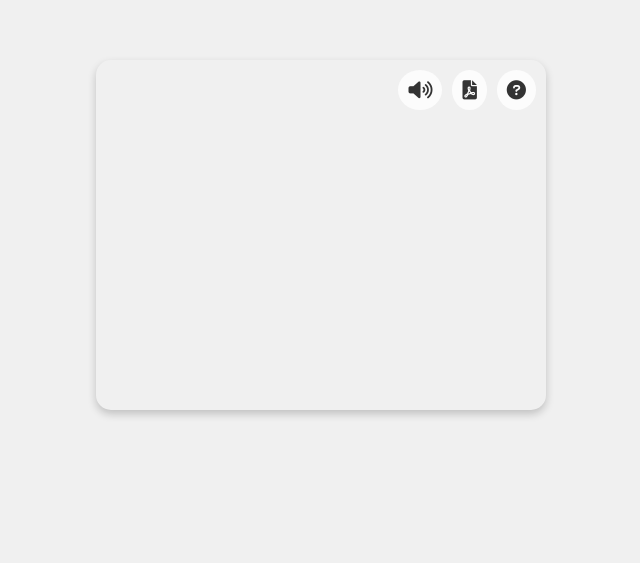
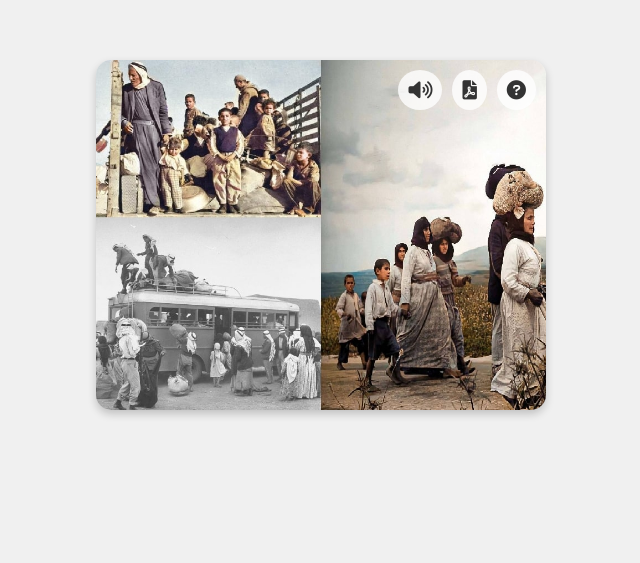
Before and after one commit to SouheilCreator001/web-testdemo1, a plain HTML site: page index.html in a window 1280 px wide. Shown: the part 165-728 px from the top of the page, without its empty margins (319-959 px from the left). Drawn offline with Linux system fonts and the light colour scheme.

Commit message:
Update styles.css

```diff
--- a/css/styles.css
+++ b/css/styles.css
@@ -16,7 +16,7 @@ body, html {
 
 /* Card Style */
 .card {
-    background: url('../nakba-photo.png') no-repeat center center/cover;
+    background: url('../nakba-photo.jpg') no-repeat center center/cover;
     width: 90%;
     max-width: 600px;
     height: 350px;
```
